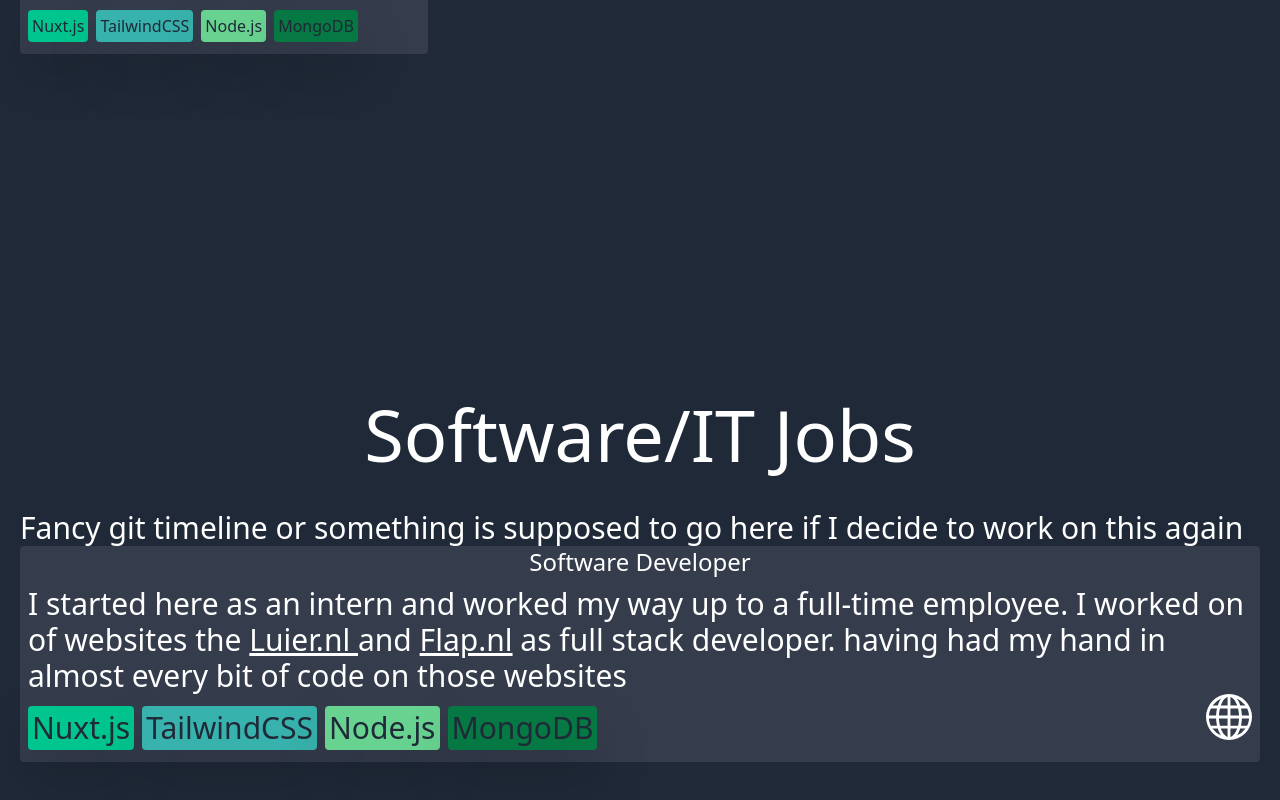
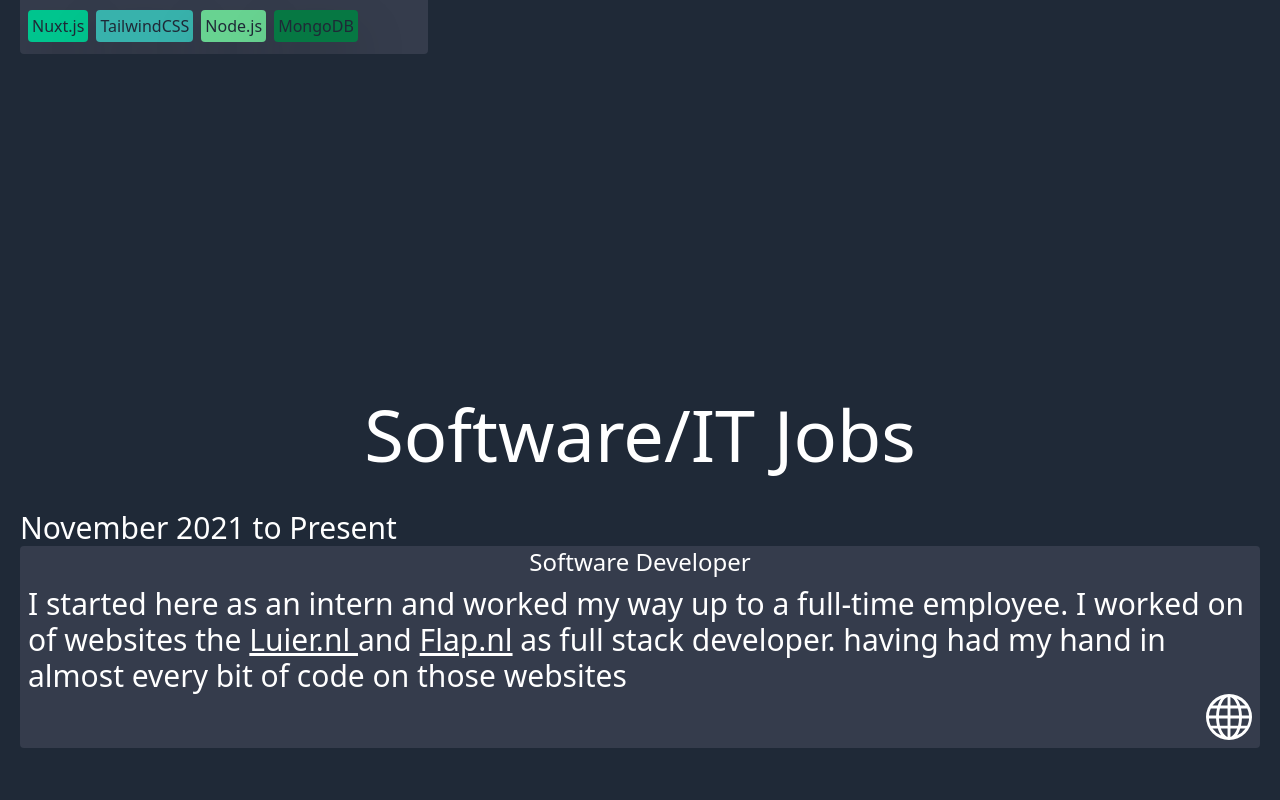
Before and after one commit to Ovab/Portfolio, a Nuxt app: page / in a window 1280 px wide. Shown: the part 1202-2002 px from the top of the page. Built offline with nearby package versions, Linux system fonts and the light colour scheme.

Commit message:
small html thungies + date on the job tingy

```diff
--- a/components/Jobs.vue
+++ b/components/Jobs.vue
@@ -1,7 +1,10 @@
 <template>
-    <div class="text-white text-3xl">
-        Fancy git timeline or something is supposed to go here if I decide to work on this again
-        <div class="grid grid-cols-auto grid-rows-2 gap-2 text-white" v-for="job in jobs">
+    <div class="text-white text-3xl grid grid-cols-1 gap-2"
+         :class="{'grid-cols-2':jobs.length === 2,
+                    'grid-cols-3':jobs.length>= 3
+        }">
+        <div class="text-white" v-for="job in jobs">
+            {{resolveDate(job.from)}} to {{resolveDate(job.to)}}
             <WorksItem :work="job"/>
         </div>
     </div>
@@ -33,8 +36,8 @@ export default {
                     github: null,
                     website: 'https://jaspersmedia.com/',
                     bgColor: "#353c4c",
-                    from: "2020-01-01",
-                    to: "2021-09-01"
+                    from: "2021-11-21",
+                    to: null
                 }
             ],
         }
@@ -44,6 +47,16 @@ export default {
             return this.displayCorrectly(this.jobs, true);
         },
     },
+    methods: {
+        // resolve date to words
+        resolveDate(date) {
+            if (date === null) {
+                return "Present";
+            }
+            const d = new Date(date);
+            return d.toLocaleString('default', {month: 'long'}) + " " + d.getFullYear();
+        }
+    }
 }
 </script>
 
--- a/components/Projects.vue
+++ b/components/Projects.vue
@@ -1,5 +1,6 @@
 <template>
-    <div class="grid grid-cols-1 grid-rows-2 lg:grid-cols-3 gap-2 text-white">
+    <!--TODO: build horizontal paigation for mobile    -->
+    <div class="grid grid-cols-1 grid-rows-2 lg:grid-cols-3 gap-2 text-white max-h-[80vh] overflow-x-auto">
         <template v-for="project in jobs">
             <WorksItem :work="project"/>
         </template>
--- a/components/WorksItem.vue
+++ b/components/WorksItem.vue
@@ -1,6 +1,5 @@
 <template>
-    <div>
-        <div class="flex flex-col w-full px-2 rounded"
+    <div class="flex flex-col w-full px-2 rounded"
              :style="{'background-color': work.bgColor}">
             <div class="flex flex-col flex-1">
                 <div class="flex justify-center">
@@ -35,7 +34,6 @@
                     </span>
             </div>
         </div>
-    </div>
 </template>
 
 <script>
```
